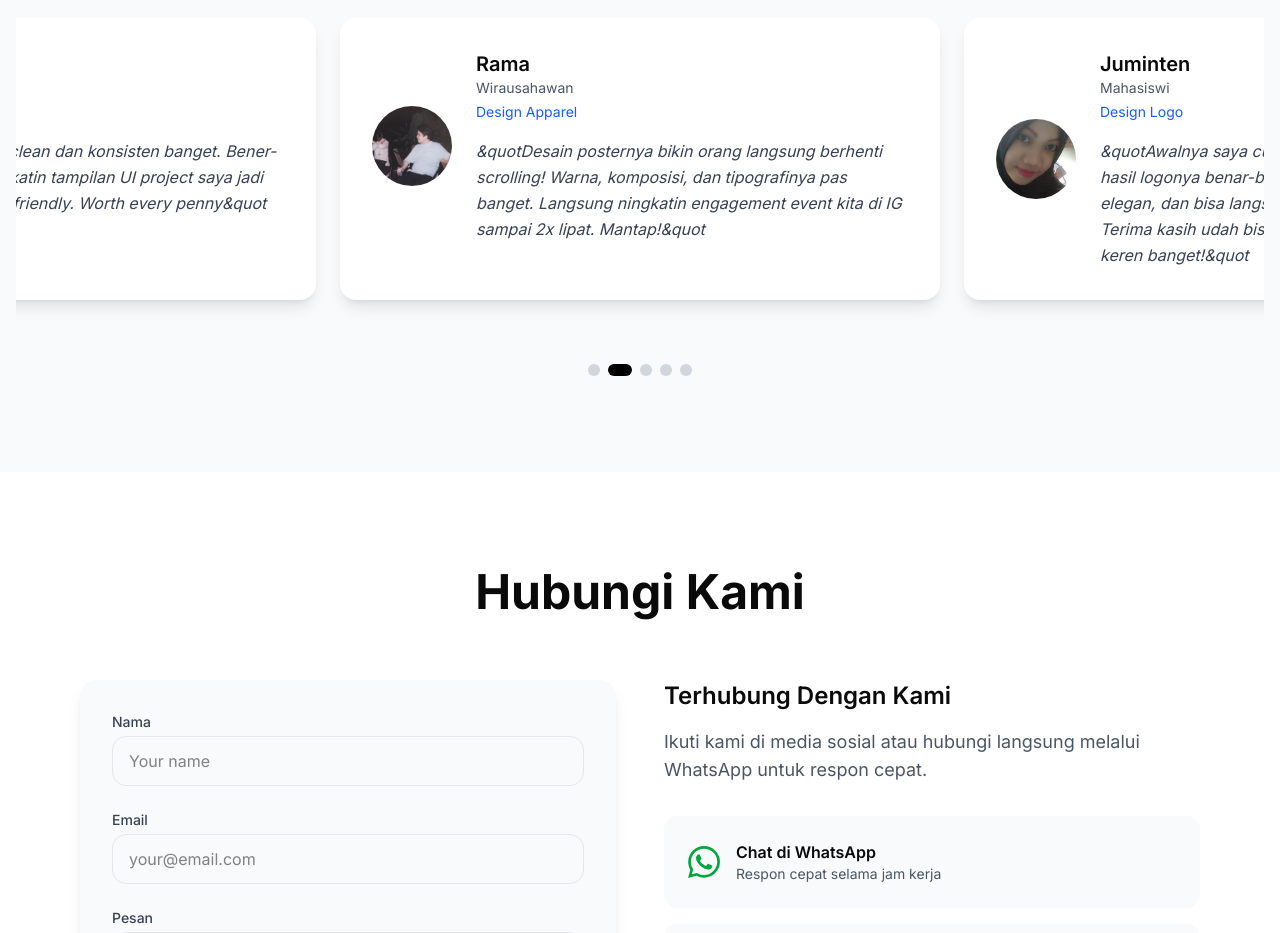
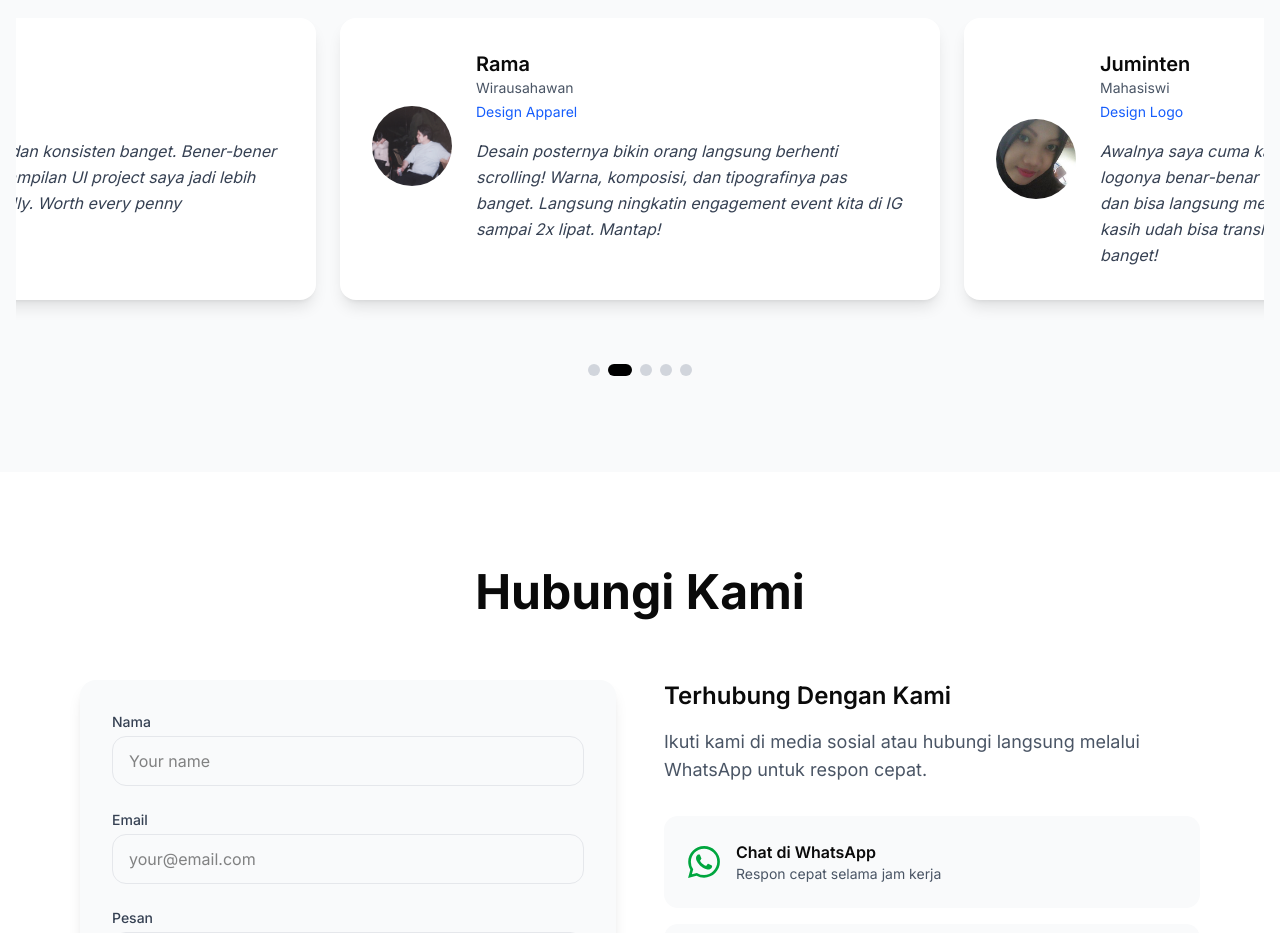
Before and after one commit to lookatme-creative/lookatme-web, a Next.js app: page / in a window 1280 px wide. Shown: the part 2880-3813 px from the top of the page. Built offline with nearby package versions, Linux system fonts and the light colour scheme.

Commit message:
ganti testi lagi

```diff
--- a/src/components/TestimonialsSection.tsx
+++ b/src/components/TestimonialsSection.tsx
@@ -156,7 +156,7 @@ export default function TestimonialsSection({ currentLocale }: TestimonialsSecti
                     <p className="text-gray-600 text-sm">{testimonial.role}</p>
                     <p className="text-blue-600 text-sm mt-1">{testimonial.service}</p>
                     <blockquote className="text-gray-700 italic mt-4 leading-relaxed">
-                      &quot{testimonial.quote}&quot
+                      {testimonial.quote}
                     </blockquote>
                   </div>
                 </div>
```
